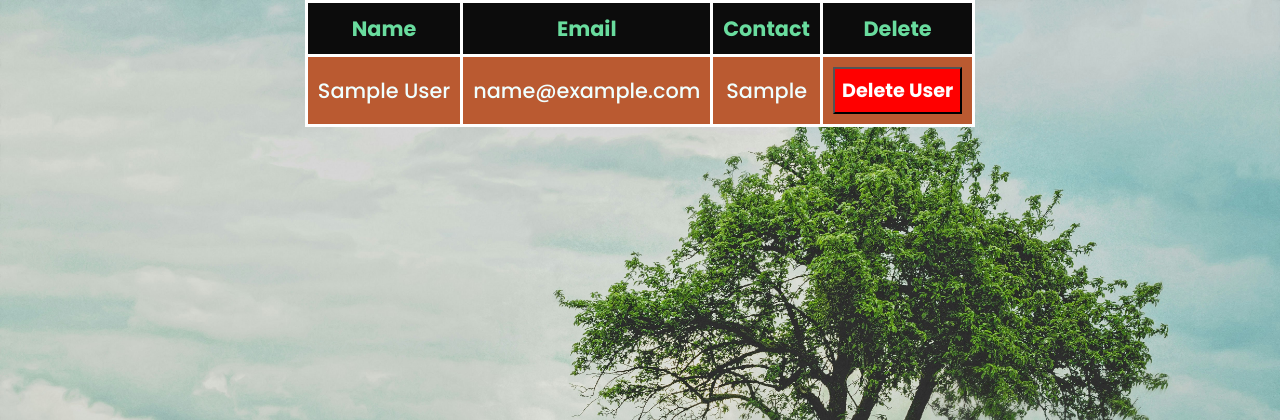
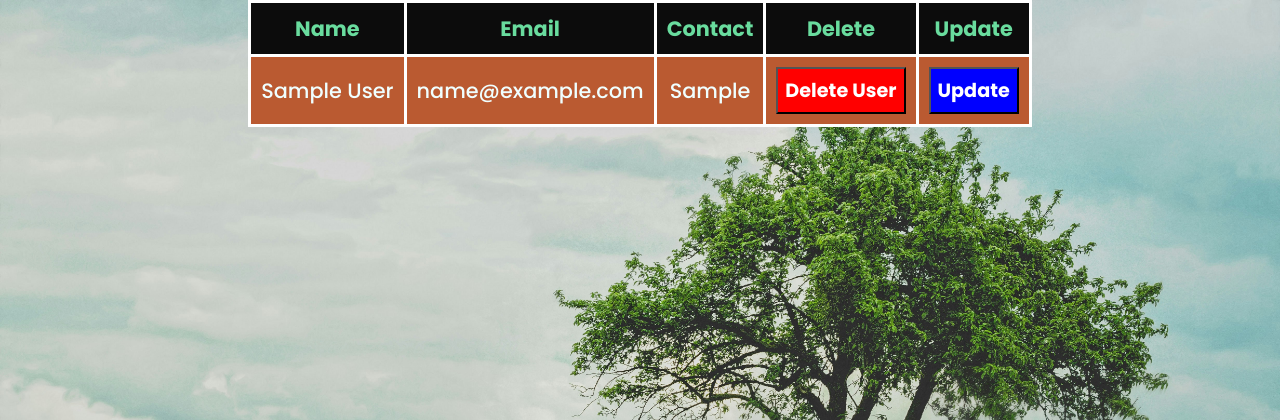
Before and after one commit to Vishal1720/Yatra, a PHP site: page /superadminAdminUsers.php in a window 1280 px wide. Shown: the top 420 px of the page. Run offline with PHP 8.4, Linux system fonts and the light colour scheme; the visitor is signed in with stand-in values (Sample User, id 1); tables that the repository leaves empty or names only in its code hold one stand-in row (values such as "Sample post").

Commit message:
added update section in table

```diff
--- a/superadminAdminUsers.php
+++ b/superadminAdminUsers.php
@@ -62,7 +62,7 @@ if( $_SESSION['status'] == 'superadmin')
 echo "
     <table>
         <tr>
-        <th>Name</th><th>Email</th><th>Contact</th><th>Delete</th></tr>";
+        <th>Name</th><th>Email</th><th>Contact</th><th>Delete</th><th>Update</th></tr>";
     $query3="Select * from adminregform";
     $res=$con->query($query3);
     if($res->num_rows>=1)
@@ -78,6 +78,11 @@ echo "
     <form method='post' onsubmit='return confirmsubmission();'>
     <input name='emailToDelete'  type='hidden' value='{$key['email']}'>
     <button class='dlt' name='dltbtn' type='submit'>Delete User</button>
+    </form></td>
+    <td>
+    <form method='post' action='' >
+    <input name='adminemailToUpdate'  type='hidden' value='{$key['email']}'>
+    <button class='dlt' name='updadminbtn' type='submit' style='background-color:blue;'>Update</button>
     </form>
     </td>
     </tr>";
```
